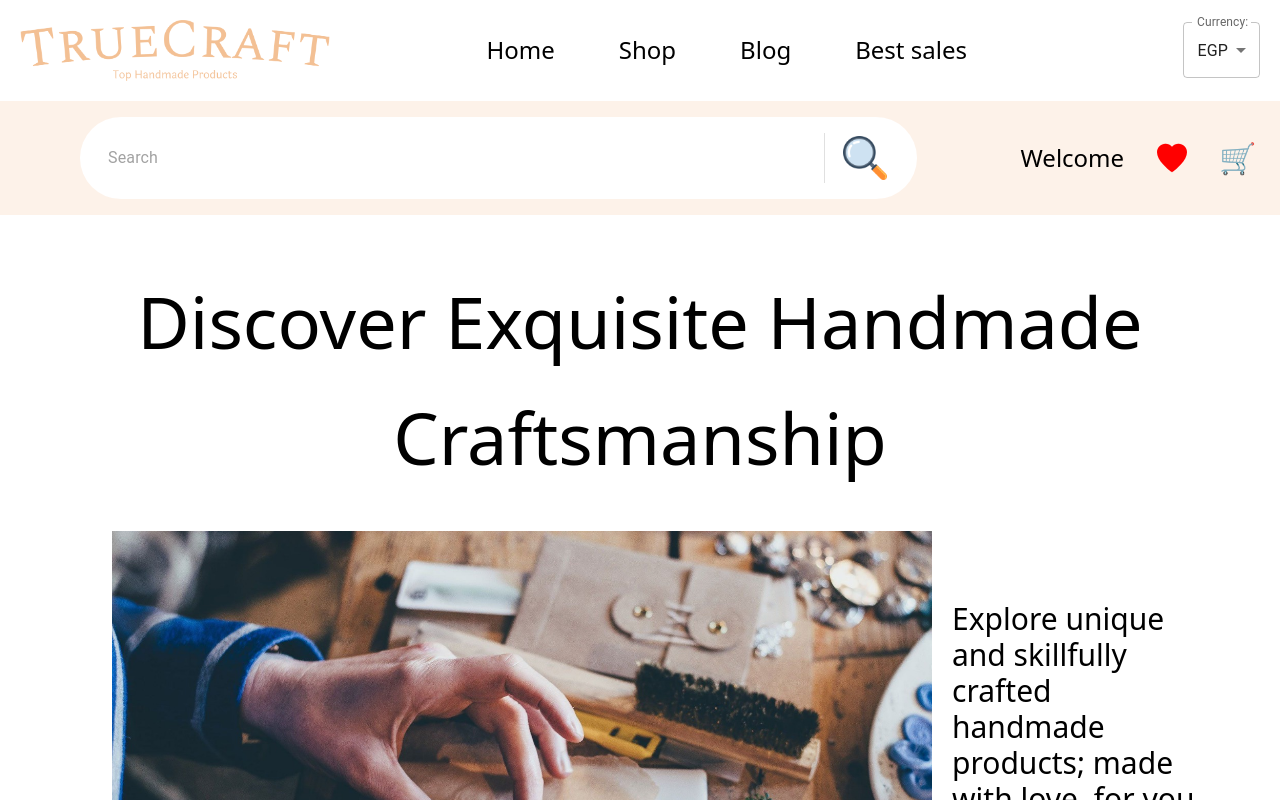
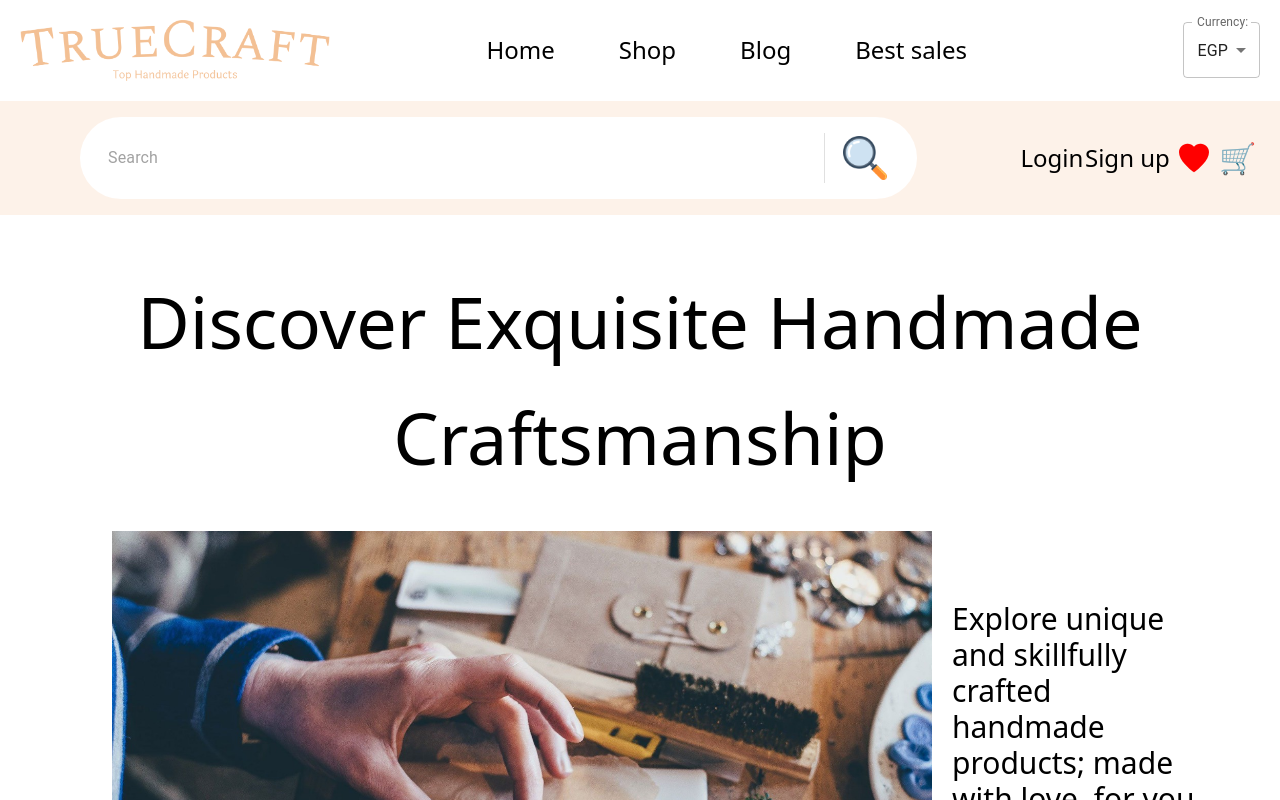
Before and after one commit to Reactomancer/true-craft-react, a React (Vite) app: page / in a window 1280 px wide. Shown: the top 800 px of the page. Built offline with nearby package versions, Linux system fonts and the light colour scheme.

Commit message:
fix: fix bug with user

```diff
--- a/src/components/SearchBar.tsx
+++ b/src/components/SearchBar.tsx
@@ -55,7 +55,7 @@ const SearchBar: React.FC<Props> = ({ user, onSearch: handleSearchClick }) => {
         </IconButton>
       </div>
       <div className="flex flex-row w-1/4 justify-between items-center px-6 text-2xl">
-        {user ? (
+        {user?.firstName != null ? (
           <>
             <p>Welcome {user?.firstName?.toUpperCase()}</p>
             <IconButton id={id} onClick={handleClick}>
```
